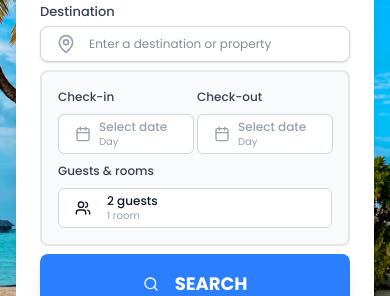
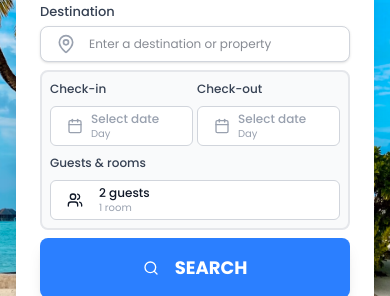
Before and after one commit to Neeraj-gagat/Affoda-frontend, a Next.js app: page / in a window 390 px wide. Shown: the part 251-547 px from the top of the page. Built offline with nearby package versions, Linux system fonts and the light colour scheme.

Commit message:
checkin&out layout fix

```diff
--- a/components/BookingForm.tsx
+++ b/components/BookingForm.tsx
@@ -115,10 +115,10 @@ const BookingForm = () => {
       </div>
 
       {/* Date Range and Guests Container */}
-      <div className="bg-gray-50 p-4 rounded-lg border-2 border-gray-200">
+      <div className="bg-gray-50 p-2 md:p-4 rounded-lg border-2 border-gray-200">
         <div className="grid grid-cols-1 md:grid-cols-2 gap-2">
           {/* Check-in Date */}
-          <div className='grid md:flex grid-cols-2 md:flex-row gap-1 md:gap-3 '>
+          <div className='grid md:flex grid-cols-2 md:flex-row gap-1 md:gap-3 justify-center items-center '>
           <div>
             <label className="block text-[12px] md:text-[15px] font-medium text-gray-700 mb-2">Check-in</label>
             <Popover>
@@ -126,7 +126,7 @@ const BookingForm = () => {
                 <Button
                   variant="outline"
                   className={cn(
-                    "w-34 md:w-[225px] justify-start transform duration-300 hover:bg-gray-100 text-left h-10 md:h-12 text-gray-900 font-normal bg-white border-gray-300 hover:border-gray-400",
+                    "overflow-hidden w-full md:w-[225px] justify-start transform duration-300 hover:bg-gray-100 text-left h-10 md:h-12 text-gray-900 font-normal bg-white border-gray-300 hover:border-gray-400",
                     !dateRange?.from && "text-gray-400"
                   )}
                 >
@@ -162,7 +162,7 @@ const BookingForm = () => {
                 <Button
                   variant="outline"
                   className={cn(
-                    "w-34 md:w-[225px] hover:bg-gray-100 transform duration-300 justify-start text-left h-10 md:h-12 text-gray-900 font-normal bg-white border-gray-300 hover:border-gray-400",
+                    "overflow-hidden w-full md:w-[225px] hover:bg-gray-100 transform duration-300 justify-start text-left h-10 md:h-12 text-gray-900 font-normal bg-white border-gray-300 hover:border-gray-400",
                     !dateRange?.to && "text-gray-400"
                   )}
                 >
```
Also changed, not shown: components/BookingForm2.tsx (added).
